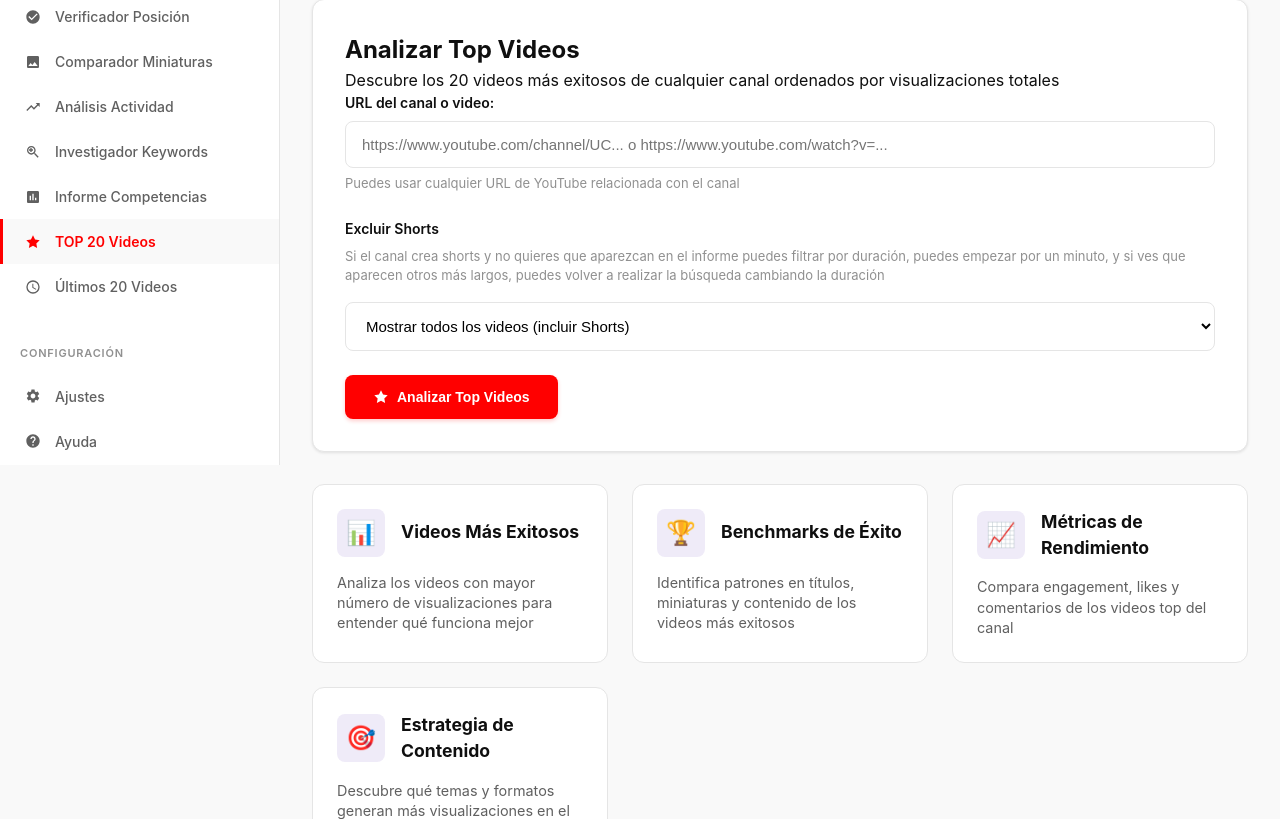
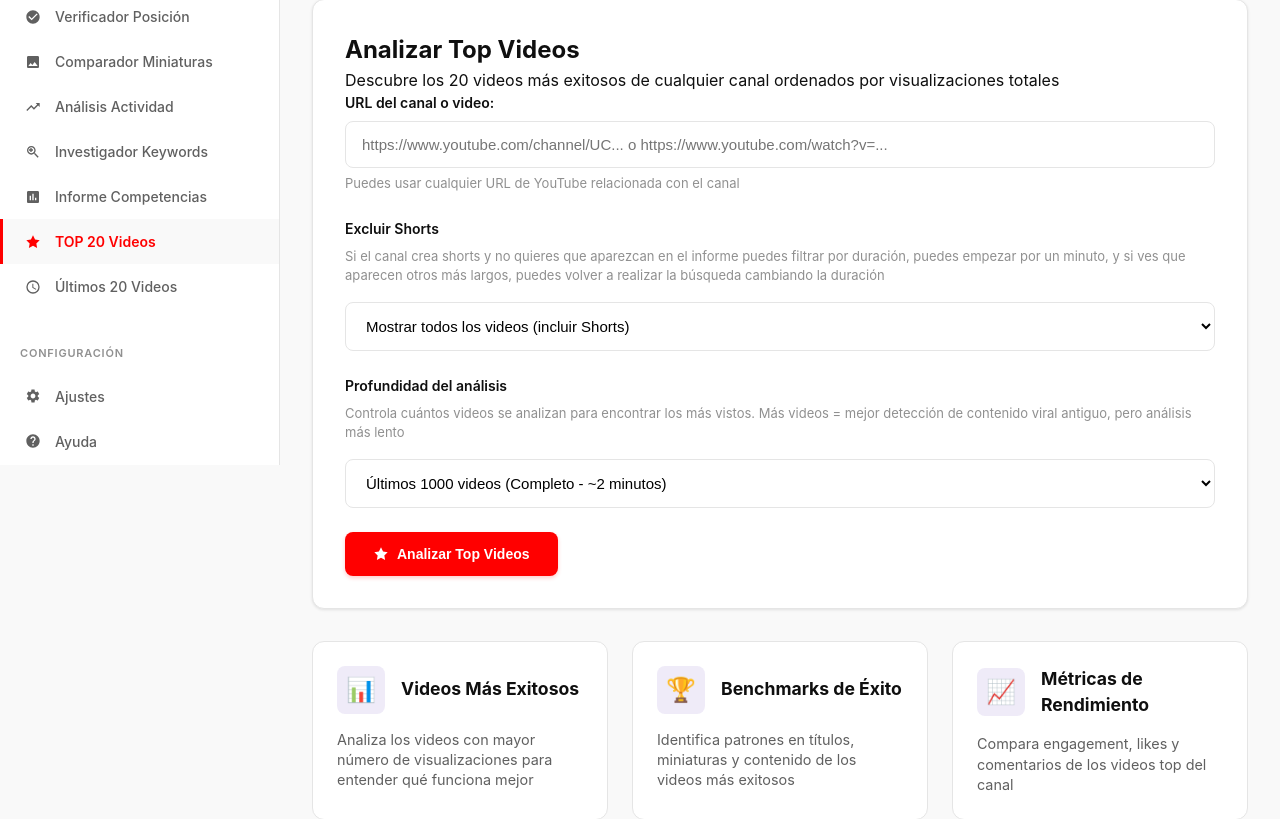
Before and after one commit to marronosc/modular2, a Flask app: page /top-videos/ in a window 1280 px wide. Shown: the part 335-1154 px from the top of the page. Run offline with Flask 3, Linux system fonts and the light colour scheme.

Commit message:
Agregar opciones de profundidad de análisis para top videos
- 4 opciones: 250, 500, 1000, 1500 videos para análisis
- Tiempos estimados: 30s, 1min, 2min, 3min respectivamente
- Control velocidad vs cobertura (videos antiguos vs rapidez)
- Actualizar templates para mostrar nuevas opciones
- Modificar rutas y lógica para manejar parámetro analysis_depth
- Incluir opción en herramienta de diagnóstico también

🤖 Generated with [Claude Code](https://claude.ai/code)

Co-Authored-By: Claude <noreply@anthropic.com>

```diff
--- a/routes/test_top_videos.py
+++ b/routes/test_top_videos.py
@@ -24,8 +24,9 @@ def test_top_videos():
                 return render_template('test_top_videos/error.html',
                                      error="El canal no existe o no es público")
 
-            # Obtener videos usando EXACTAMENTE el mismo método que la app original
-            videos = get_all_channel_videos(channel_id, 0, 20)
+            # Obtener videos usando el método optimizado con profundidad configurable
+            analysis_depth = int(request.form.get('analysis_depth', '1000'))
+            videos = get_all_channel_videos(channel_id, 0, 20, analysis_depth)
 
             # Preparar datos para mostrar
             test_data = {
--- a/routes/top_videos.py
+++ b/routes/top_videos.py
@@ -12,6 +12,7 @@ def top_videos():
     if request.method == 'POST':
         channel_url = request.form.get('channel_url', '').strip()
         duration_filter = request.form.get('duration_filter', '0')
+        analysis_depth = request.form.get('analysis_depth', '1000')
 
         if not channel_url:
             return render_template('top_videos/index.html',
@@ -20,7 +21,8 @@ def top_videos():
         try:
             return redirect(url_for('top_videos.generate_report',
                                   channel_url=channel_url,
-                                  duration_filter=duration_filter))
+                                  duration_filter=duration_filter,
+                                  analysis_depth=analysis_depth))
         except Exception as e:
             error_msg = f"Error procesando la URL: {str(e)}"
             logging.error(error_msg)
@@ -35,8 +37,9 @@ def generate_report(channel_url):
         sort_by = request.args.get('sort', 'views')
         order = request.args.get('order', 'desc')
         duration_filter = int(request.args.get('duration_filter', '0'))
+        analysis_depth = int(request.args.get('analysis_depth', '1000'))
 
-        result = get_top_videos(channel_url, duration_filter=duration_filter)
+        result = get_top_videos(channel_url, duration_filter=duration_filter, analysis_depth=analysis_depth)
 
         # Aplicar ordenación si se especifica
         if sort_by != 'views' or order != 'desc':
--- a/templates/top_videos/index.html
+++ b/templates/top_videos/index.html
@@ -44,6 +44,17 @@
                 <option value="60">Excluir videos de menos de 1 minuto</option>
                 <option value="120">Excluir videos de menos de 2 minutos</option>
                 <option value="180">Excluir videos de menos de 3 minutos</option>
+            </select>
+        </div>
+
+        <div class="form-group">
+            <label for="analysis_depth" class="form-label">Profundidad del análisis</label>
+            <p class="form-help" style="margin-bottom: 1rem;">Controla cuántos videos se analizan para encontrar los más vistos. Más videos = mejor detección de contenido viral antiguo, pero análisis más lento</p>
+            <select name="analysis_depth" id="analysis_depth" class="form-input">
+                <option value="250">Últimos 250 videos (Rápido - ~30 segundos)</option>
+                <option value="500">Últimos 500 videos (Medio - ~1 minuto)</option>
+                <option value="1000" selected>Últimos 1000 videos (Completo - ~2 minutos)</option>
+                <option value="1500">Últimos 1500 videos (Exhaustivo - ~3 minutos)</option>
             </select>
         </div>
 
```
Also changed, not shown: services/top_videos.py (+6 -6 lines), templates/test_top_videos/index.html (+10 -0 lines).
